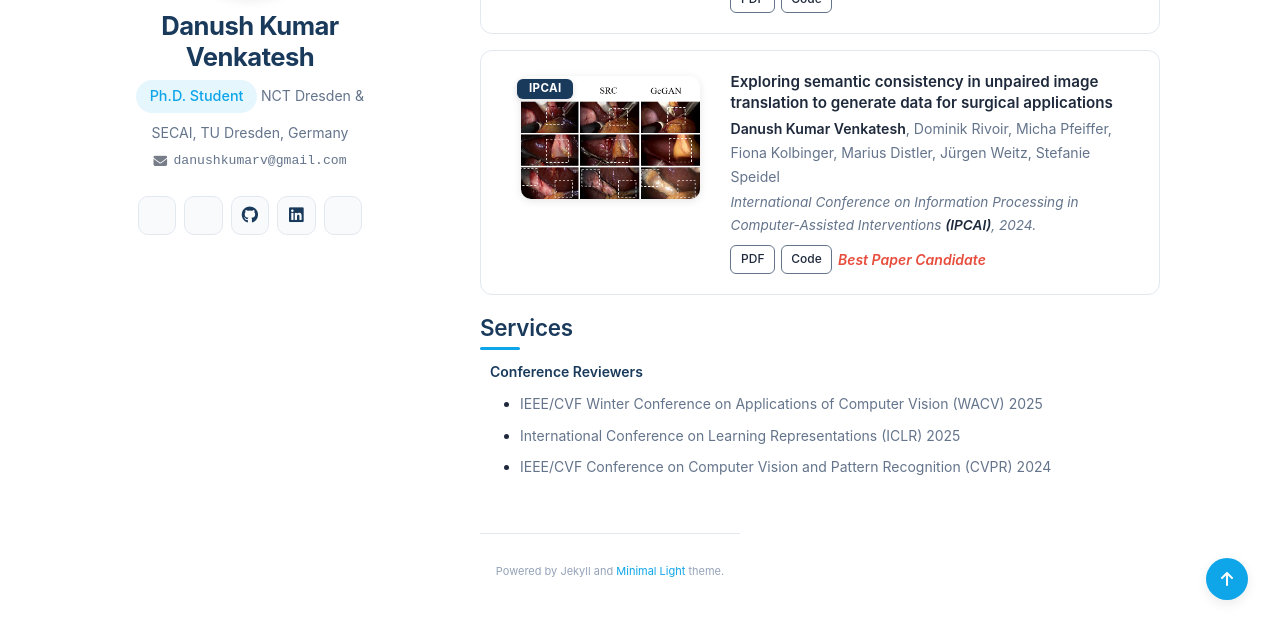
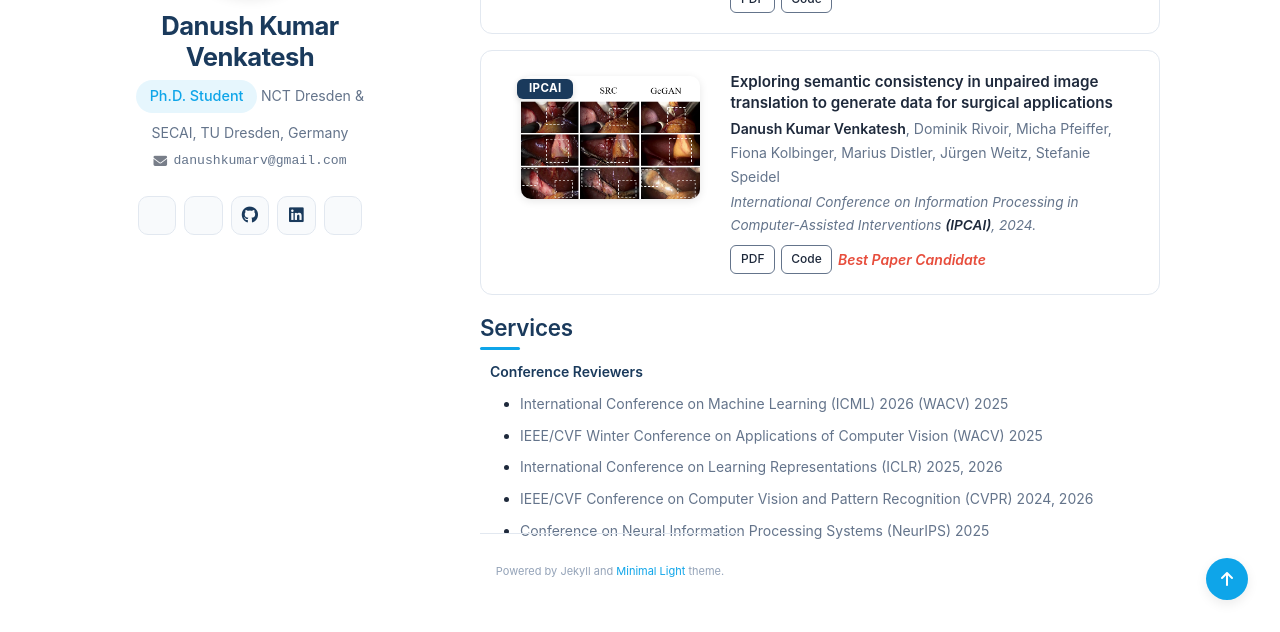
Before and after one commit to danushkv/profile, a Jekyll site: the page built from index.md, in a window 1280 px wide and 900 px high, scrolled down 2166 px, cut to the strip 268-900 px from the top of the window. Built offline with Jekyll 4.4.1, drawn with Linux system fonts in a browser that asks for light colours; a style sheet for code colours, icons or effects is not loaded.

Commit message:
Update conference listings in services.md

```diff
--- a/_includes/services.md
+++ b/_includes/services.md
@@ -3,7 +3,10 @@
 <h4 style="margin:0 10px 0;">Conference Reviewers</h4>
 
 <ul style="margin:0 0 5px;">
+   <li class="service-item"><a href="https://icml.cc/"><autocolor> International Conference on Machine Learning (ICML) 2026 (WACV) 2025</autocolor></a></li>
   <li class="service-item"><a href="https://wacv2025.thecvf.com/"><autocolor> IEEE/CVF Winter Conference on Applications of Computer Vision (WACV) 2025</autocolor></a></li>
-  <li class="service-item"><a href="https://iclr.cc/"><autocolor> International Conference on Learning Representations (ICLR) 2025</autocolor></a></li>
-  <li class="service-item"><a href="https://cvpr.thecvf.com/Conferences/2024"><autocolor> IEEE/CVF Conference on Computer Vision and Pattern Recognition (CVPR) 2024</autocolor></a></li>
+  <li class="service-item"><a href="https://iclr.cc/"><autocolor> International Conference on Learning Representations (ICLR) 2025, 2026</autocolor></a></li>
+  <li class="service-item"><a href="https://cvpr.thecvf.com/Conferences/2024"><autocolor> IEEE/CVF Conference on Computer Vision and Pattern Recognition (CVPR) 2024, 2026</autocolor></a></li>
+  <li class="service-item"><a href="https://neurips.cc/"><autocolor> Conference on Neural Information Processing Systems (NeurIPS) 2025 </autocolor></a></li>
+
 </ul>
```
